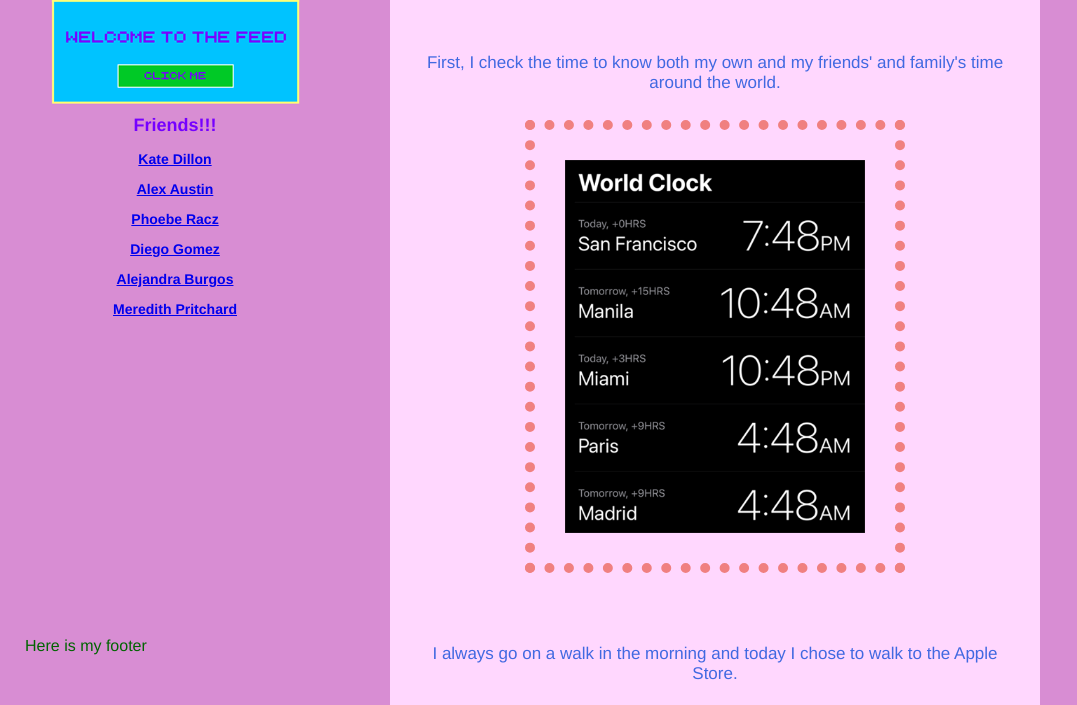
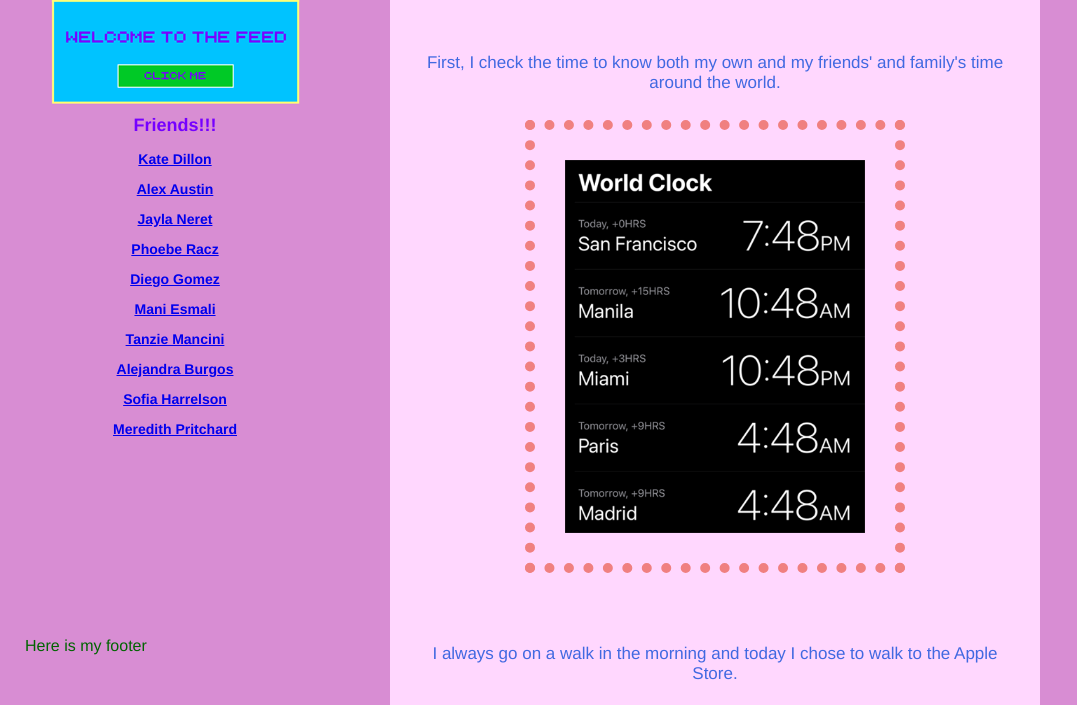
Before and after one commit to cunkaat/thefeed, a plain HTML site: page thefeed.html in a window 1280 px wide. Shown: the part 95-800 px from the top of the page, without its empty margins (0-1077 px from the left). Drawn offline with Linux system fonts and the light colour scheme; grey boxes are pictures that could not be loaded.

Commit message:
more friends

```diff
--- a/thefeed.html
+++ b/thefeed.html
@@ -31,14 +31,26 @@
                 <a href=" https://aaaustin4.github.io/thefeed/" target="_blank">
                     <h3>Alex Austin</h3>
                 </a>
+                <a href="https://jnneret.github.io/thefeed/" target="_blank">
+                    <h3>Jayla Neret</h3>
+                </a>
                 <a href="https://pracz2.github.io/thefeed" target="_blank">
                     <h3>Phoebe Racz</h3>
                 </a>
                 <a href="https://dgsquared.github.io/thefeed" target="_blank">
                     <h3>Diego Gomez</h3>
+                    <a href=" https://moneeeeey.github.io/thefeed/" target="_blank">
+                        <h3>Mani Esmali</h3>
+                    </a>
+                <a href="https://tanziemancini.github.io/thefeed/" taget="_blank">
+                    <h3>Tanzie Mancini</h3>
                 </a>
+
                 <a href="https://alejaburgos21.github.io/thefeed/" target="_blank">
                     <h3>Alejandra Burgos</h3>
+                </a>
+                <a href="https://sbharrelson.github.io/thefeed/" target="_blank">
+                    <h3>Sofia Harrelson</h3>
                 </a>
                 <a href="https://mspritchard.github.io/thefeed/" target="_blank">
                     <h3>Meredith Pritchard</h3>
```
